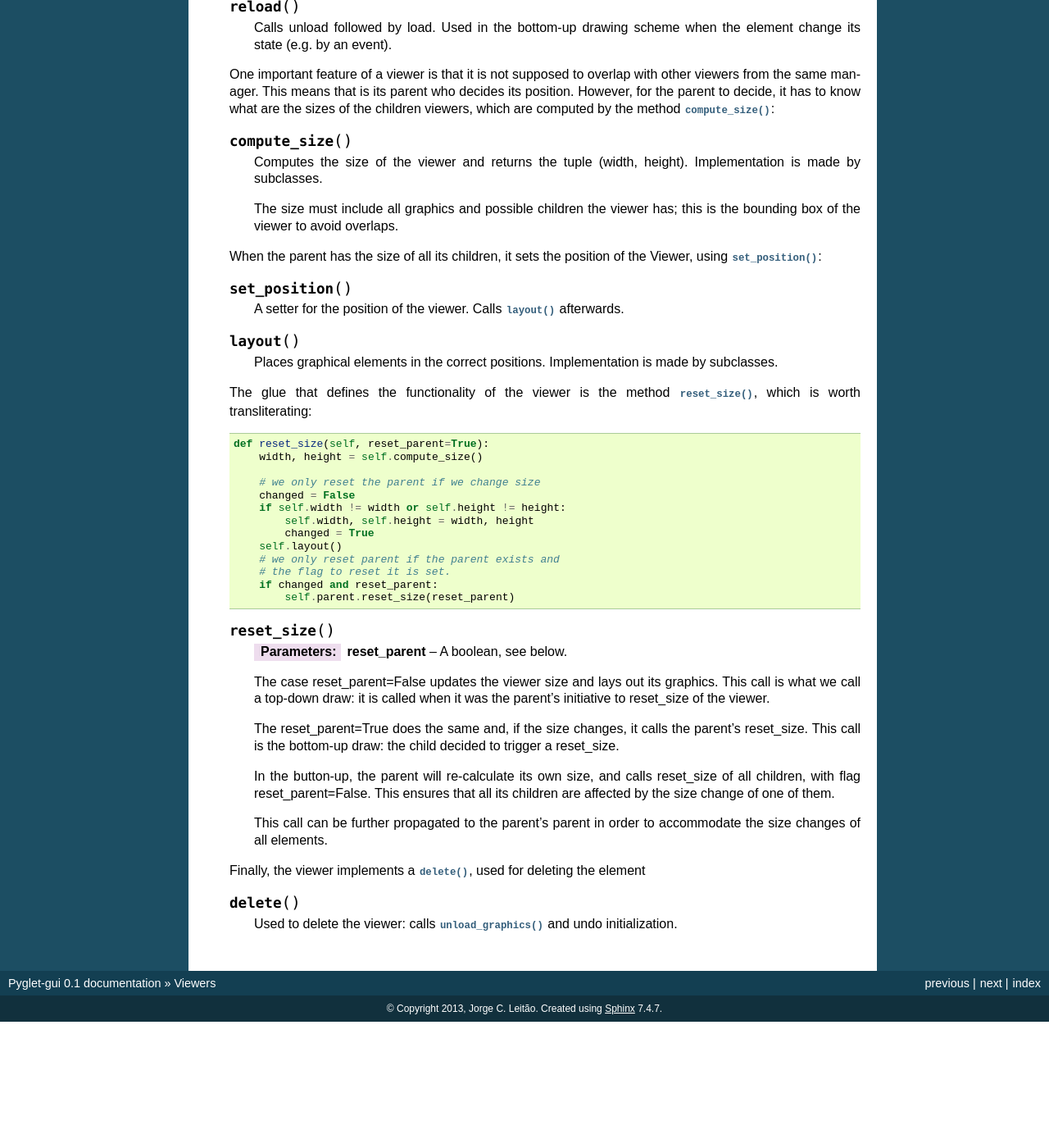
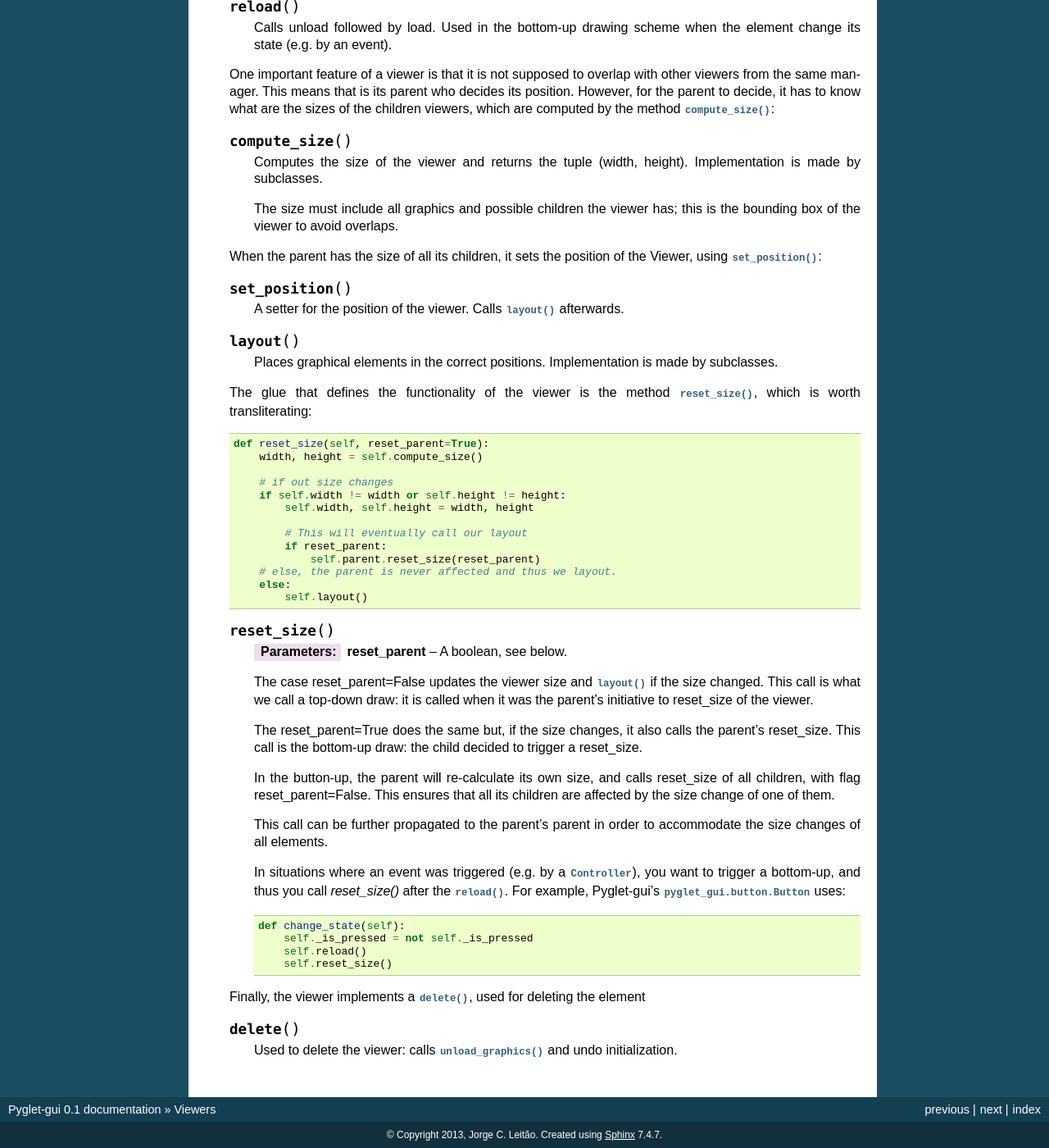
Before and after one commit to jorgecarleitao/pyglet-gui, a Sphinx documentation site: the page built from docs/viewer.rst, in a window 1280 px wide and 1400 px high, scrolled down 2073 px. Shown: the whole window at 82% size. Built offline with Sphinx 7.4.7, drawn with Linux system fonts in a browser that asks for light colours; before the commit the page ends 3319 px from its top, so only the background shows below that.

Commit message:
Improved docs for viewer's reset_size.

```diff
--- a/docs/viewer.rst
+++ b/docs/viewer.rst
@@ -155,25 +155,25 @@ Viewer
         def reset_size(self, reset_parent=True):
             width, height = self.compute_size()
 
-            # we only reset the parent if we change size
-            changed = False
+            # if out size changes
             if self.width != width or self.height != height:
                 self.width, self.height = width, height
-                changed = True
-            self.layout()
-            # we only reset parent if the parent exists and
-            # the flag to reset it is set.
-            if changed and reset_parent:
-                self.parent.reset_size(reset_parent)
+
+                # This will eventually call our layout
+                if reset_parent:
+                    self.parent.reset_size(reset_parent)
+            # else, the parent is never affected and thus we layout.
+            else:
+                self.layout()
 
     .. method:: reset_size
 
         :param reset_parent: A boolean, see below.
 
-        The case reset_parent=False updates the viewer size and lays out its graphics. This call
+        The case reset_parent=False updates the viewer size and :meth:`layout` if the size changed. This call
         is what we call a top-down draw: it is called when it was the parent's initiative to reset_size of the viewer.
 
-        The reset_parent=True does the same and, if the size changes, it calls the parent's reset_size. This call
+        The reset_parent=True does the same but, if the size changes, it also calls the parent's reset_size. This call
         is the bottom-up draw: the child decided to trigger a reset_size.
 
         In the button-up, the parent will re-calculate its own size, and calls reset_size of all children, with flag
@@ -182,6 +182,16 @@ Viewer
         This call can be further propagated to the parent's parent in order to
         accommodate the size changes of all elements.
 
+        In situations where an event was triggered (e.g. by a :class:`Controller`),
+        you want to trigger a bottom-up, and thus you
+        call `reset_size()` after the :meth:`reload()`. For example, Pyglet-gui's
+        :class:`pyglet_gui.button.Button` uses::
+
+            def change_state(self):
+                self._is_pressed = not self._is_pressed
+                self.reload()
+                self.reset_size()
+
     Finally, the viewer implements a :meth:`delete`, used for deleting the element
 
     .. method:: delete
```
